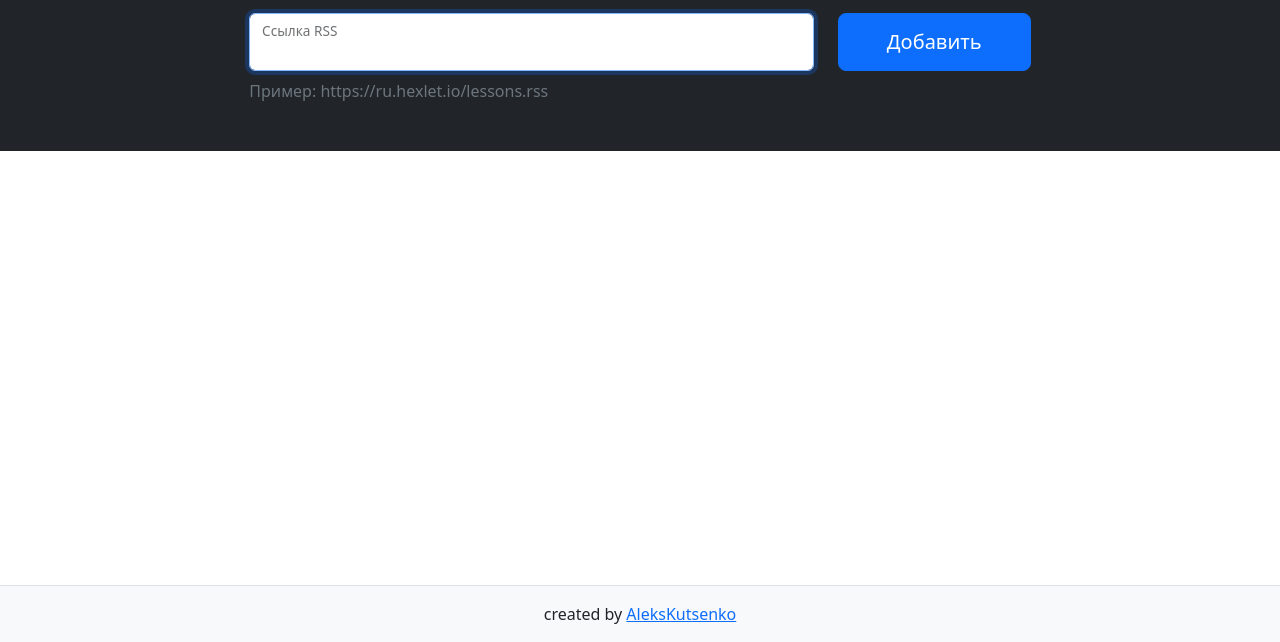
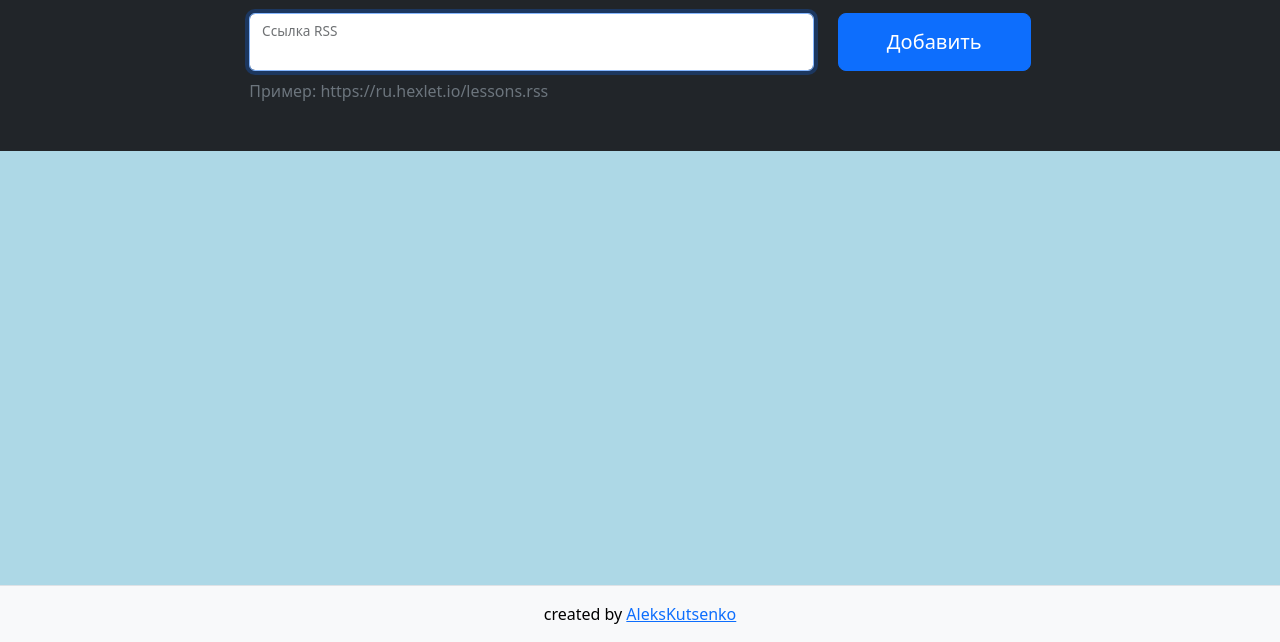
Before and after one commit to AleksKutsenko/rss-agregator, a website built with webpack: page index.html in a window 1280 px wide. Shown: the part 158-800 px from the top of the page. Built offline with nearby package versions, Linux system fonts and the light colour scheme; files whose address does not match are found by name.

Commit message:
code fixing

```diff
--- a/src/styles.scss
+++ b/src/styles.scss
@@ -1 +1,6 @@
 @import "~bootstrap/scss/bootstrap";
+
+body {
+    background-color: lightblue;
+    color: black;
+}
```
